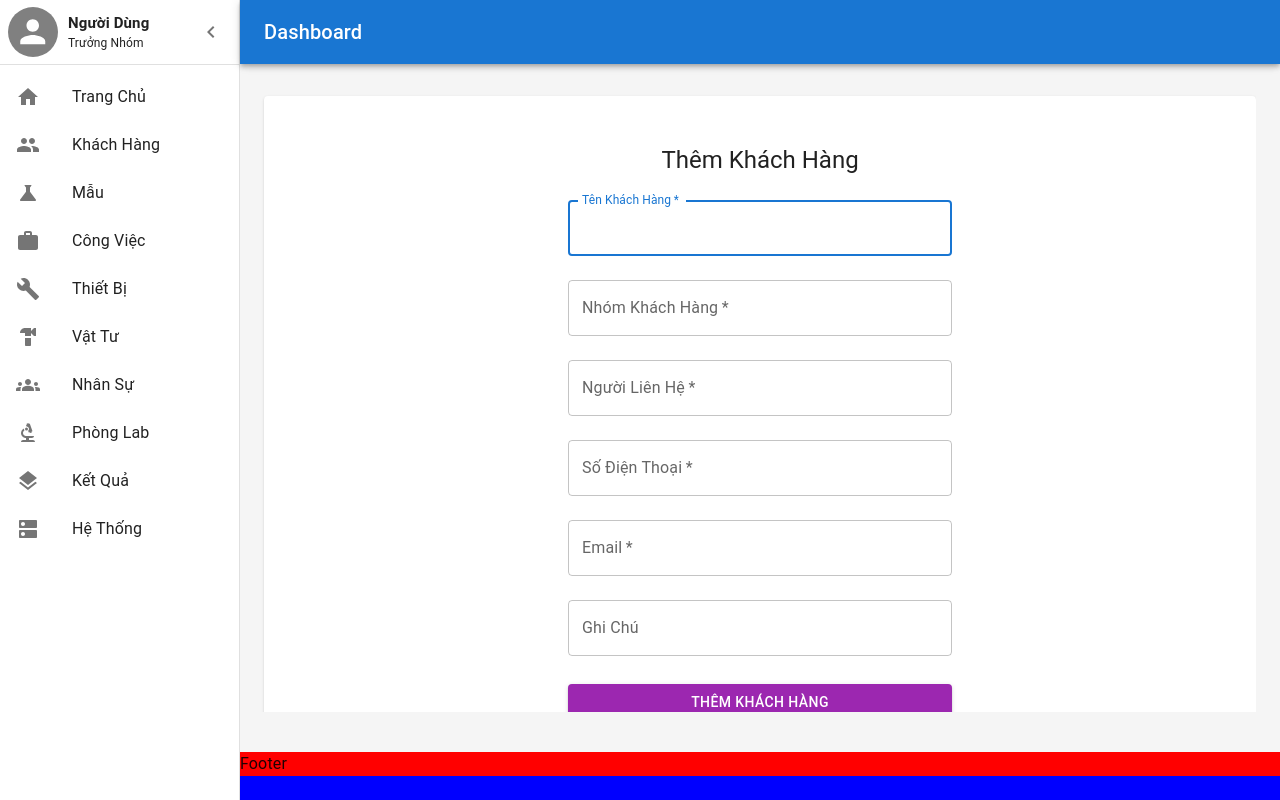
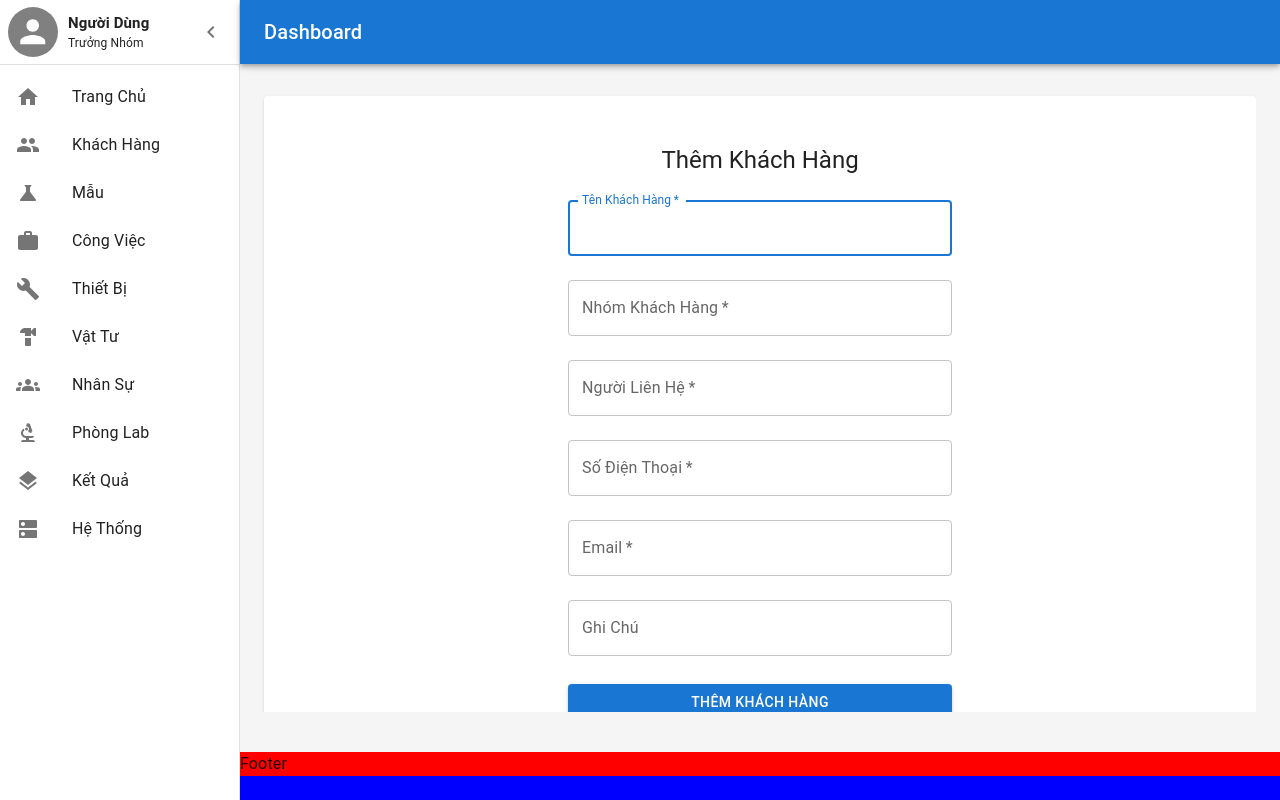
Before and after one commit to phamhuuhuy/LMS-PhuongHai, a React (Create React App) app in the folder frontend/: page /customer/create in a window 1280 px wide. Built offline with nearby package versions, Linux system fonts and the light colour scheme; the HTML template or start-up script is replaced by a standard one.

Commit message:
change color button

```diff
--- a/frontend/src/components/Customer/CustomerForm.tsx
+++ b/frontend/src/components/Customer/CustomerForm.tsx
@@ -221,7 +221,7 @@ const CustomerForm = () => {
                 )}
                 <Button
                   variant="contained"
-                  color="secondary"
+                  color="primary"
                   style={{ width: "100%", marginTop: "20px" }}
                   onClick={handleOnSubmit}
                 >
```
